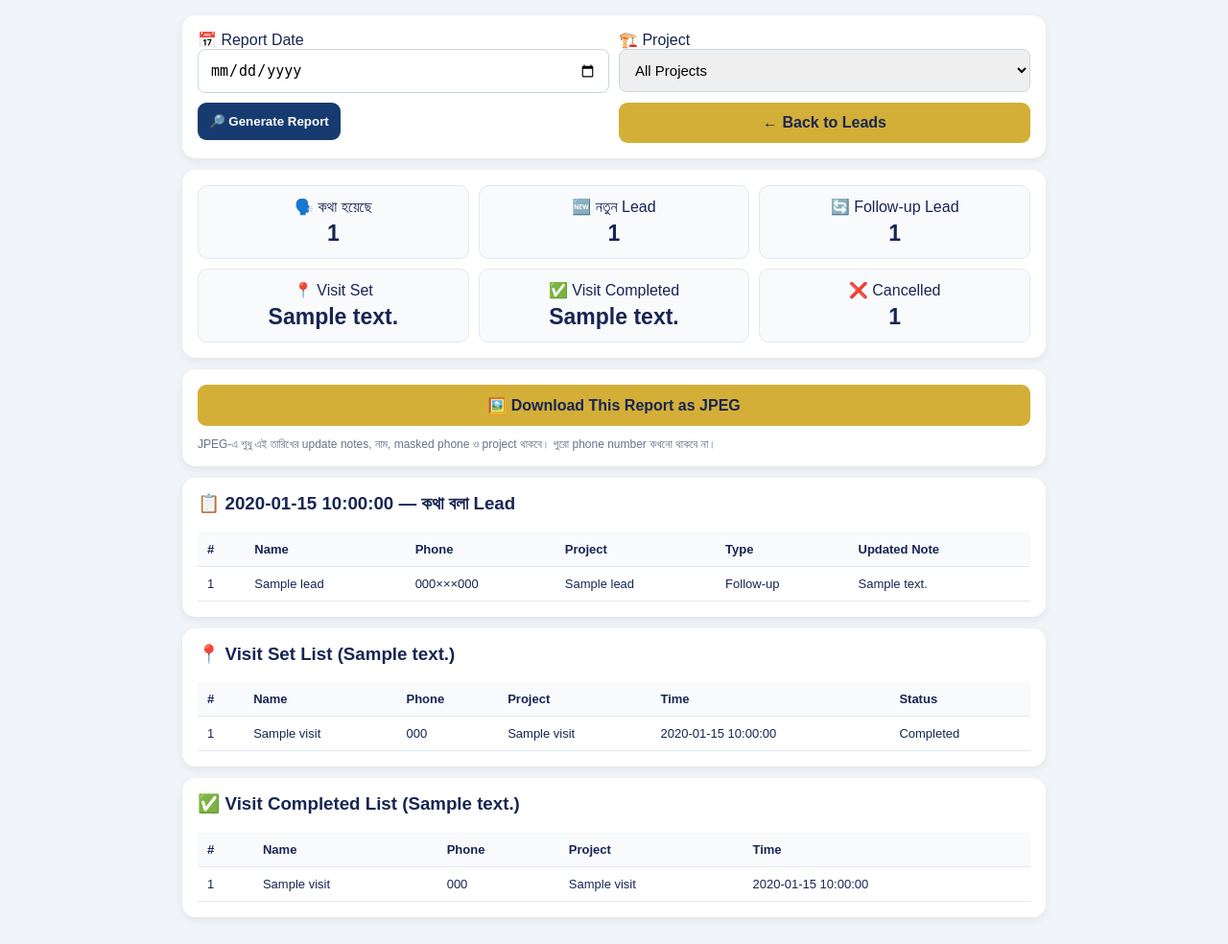
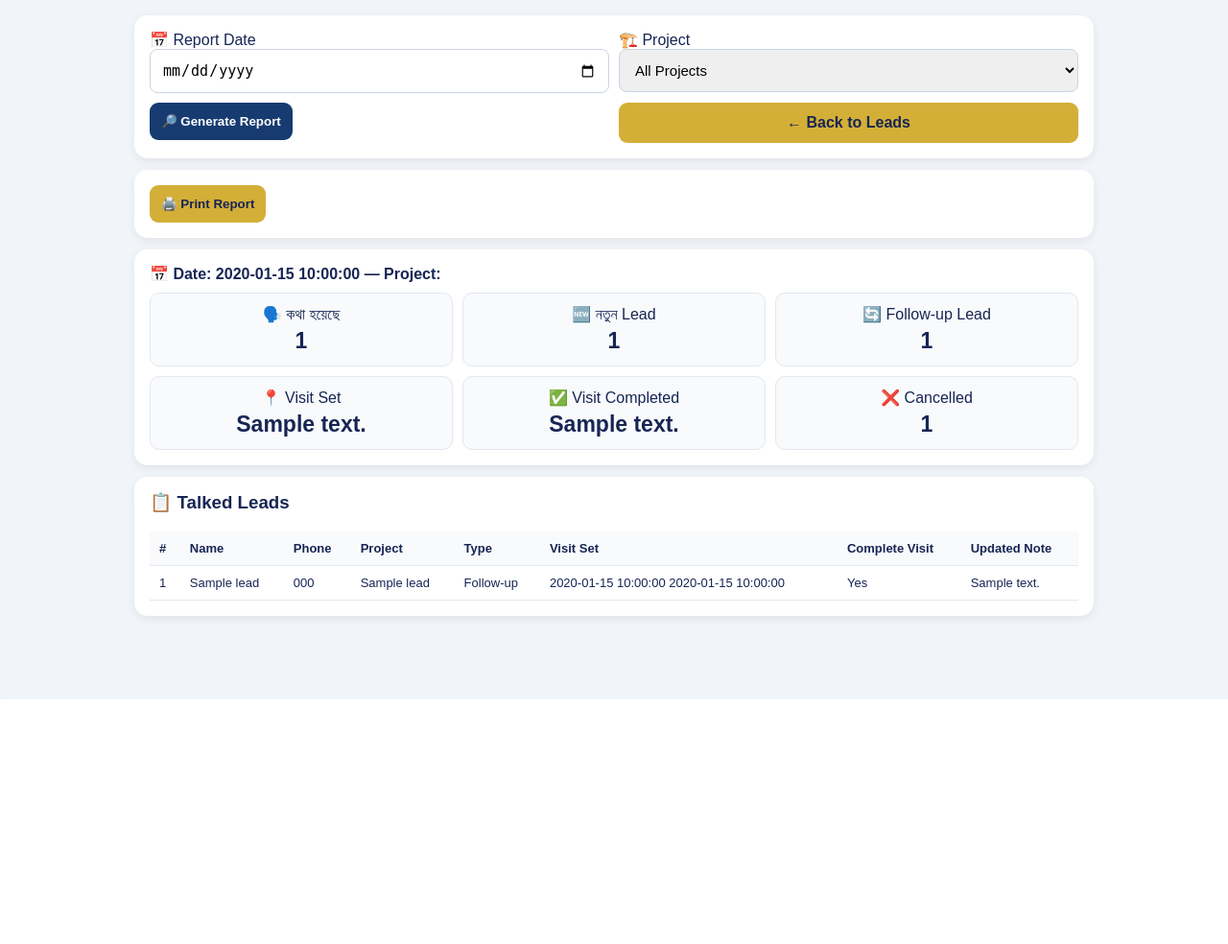
Before and after one commit to mdrabbimolla/my-business-crm, a Flask app: template templates/daily_report.html in a window 1280 px wide. Shown: the part 71-1055 px from the top of the page at 96% size. After the commit the page ends 800 px from the top, so only its background shows below. Run offline with Flask 3, Linux system fonts and the light colour scheme; the template is opened without the code that fills it: most values are stand-ins (such as "Sample title", 1, 10 or a date in 2020).

Commit message:
Fix delete actions, project files, and printable daily report

```diff
--- a/templates/daily_report.html
+++ b/templates/daily_report.html
@@ -7,22 +7,35 @@
 <style>
 body{margin:0;font-family:Arial,sans-serif;background:#f1f5f9;color:#172554}
 .header{background:linear-gradient(135deg,#172554,#173b70);color:white;padding:20px;border-bottom:3px solid #d4af37}
-.container{max-width:900px;margin:auto;padding:16px}
+.container{max-width:1000px;margin:auto;padding:16px}
 .card{background:white;border-radius:14px;padding:16px;margin-bottom:12px;box-shadow:0 3px 10px rgba(0,0,0,.07)}
 .filters{display:grid;grid-template-columns:1fr 1fr;gap:10px}
 input,select{width:100%;padding:12px;border:1px solid #cbd5e1;border-radius:8px;font-size:15px;box-sizing:border-box}
 .btn{display:block;text-align:center;text-decoration:none;padding:12px;border-radius:9px;font-weight:bold;border:0;cursor:pointer}
-.primary{background:#173b70;color:white}.gold{background:#d4af37;color:#172554}.back{color:#173b70}
+.primary{background:#173b70;color:white}.gold{background:#d4af37;color:#172554}
 .stats{display:grid;grid-template-columns:repeat(3,1fr);gap:10px}
 .stat{background:#f8fafc;border:1px solid #e2e8f0;border-radius:10px;padding:12px;text-align:center}
 .stat b{display:block;font-size:23px;margin-top:5px}
 .table-wrap{overflow:auto}
-table{width:100%;border-collapse:collapse;min-width:650px}
+table{width:100%;border-collapse:collapse;min-width:900px}
 th,td{padding:10px;border-bottom:1px solid #e2e8f0;text-align:left;vertical-align:top;font-size:13px}
 th{background:#f8fafc}
 .note{max-width:360px;white-space:pre-wrap}
 .small{font-size:12px;color:#64748b}
+.print-only{display:none}
 @media(max-width:600px){.filters,.stats{grid-template-columns:1fr}.container{padding:12px}}
+@media print{
+    body{background:white;color:#000}
+    .no-print,.menu-button,.side-menu,.menu-overlay{display:none !important}
+    .header{background:white;color:#000;border-bottom:2px solid #000;padding:10px}
+    .container{max-width:none;padding:0}
+    .card{box-shadow:none;border:1px solid #bbb;border-radius:0;margin:0 0 8px;padding:10px}
+    .print-only{display:block}
+    .table-wrap{overflow:visible}
+    table{min-width:0;width:100%;font-size:10px}
+    th,td{font-size:10px;padding:6px}
+    .note{max-width:none}
+}
 </style>
 </head>
 <body>
@@ -30,31 +43,23 @@ th{background:#f8fafc}
 <div class="header"><h2 style="margin:0">📊 Daily Sales Report</h2></div>
 <div class="container">
 
-<div class="card">
+<div class="card no-print">
 <form method="GET" action="/daily-report" class="filters">
-<div>
-<label>📅 Report Date</label>
-<input type="date" name="date" value="{{ report_date }}">
-</div>
-<div>
-<label>🏗️ Project</label>
-<select name="project_id">
-<option value="">All Projects</option>
-{% for project in projects %}
-<option value="{{ project['id'] }}" {% if project_filter == project['id']|string %}selected{% endif %}>{{ project['name'] }}</option>
-{% endfor %}
-</select>
-</div>
-<div>
-<button class="btn primary" type="submit">🔎 Generate Report</button>
-</div>
-<div>
-<a class="btn gold" href="/leads">← Back to Leads</a>
-</div>
+<div><label>📅 Report Date</label><input type="date" name="date" value="{{ report_date }}"></div>
+<div><label>🏗️ Project</label><select name="project_id"><option value="">All Projects</option>{% for project in projects %}<option value="{{ project['id'] }}" {% if project_filter == project['id']|string %}selected{% endif %}>{{ project['name'] }}</option>{% endfor %}</select></div>
+<div><button class="btn primary" type="submit">🔎 Generate Report</button></div>
+<div><a class="btn gold" href="/leads">← Back to Leads</a></div>
 </form>
 </div>
 
+<div class="card no-print" style="display:flex;gap:10px;flex-wrap:wrap">
+<button class="btn gold" type="button" onclick="window.print()">🖨️ Print Report</button>
+</div>
+
+<div id="printReport">
 <div class="card">
+<div class="print-only" style="font-size:18px;font-weight:bold;margin-bottom:8px">My Business CRM — Daily Sales Report</div>
+<div style="font-weight:bold;margin-bottom:10px">📅 Date: {{ report_date }}{% if project_filter %} — Project: {% for project in projects %}{% if project['id']|string == project_filter %}{{ project['name'] }}{% endif %}{% endfor %}{% endif %}</div>
 <div class="stats">
 <div class="stat">🗣️ কথা হয়েছে<b>{{ talked_count }}</b></div>
 <div class="stat">🆕 নতুন Lead<b>{{ new_leads_count }}</b></div>
@@ -66,28 +71,21 @@ th{background:#f8fafc}
 </div>
 
 <div class="card">
-<a class="btn gold" href="/daily-report-jpeg?date={{ report_date }}{% if project_filter %}&project_id={{ project_filter }}{% endif %}">🖼️ Download This Report as JPEG</a>
-<p class="small" style="margin-bottom:0">JPEG-এ শুধু এই তারিখের update notes, নাম, masked phone ও project থাকবে। পুরো phone number কখনো থাকবে না।</p>
-</div>
-
-<div class="card" id="reportCard">
-<h3 style="margin-top:0">📋 {{ report_date }} — কথা বলা Lead</h3>
+<h3 style="margin-top:0">📋 Talked Leads</h3>
 {% if talked_leads %}
 <div class="table-wrap">
 <table id="reportTable">
-<thead><tr><th>#</th><th>Name</th><th>Phone</th><th>Project</th><th>Type</th><th>Updated Note</th></tr></thead>
+<thead><tr><th>#</th><th>Name</th><th>Phone</th><th>Project</th><th>Type</th><th>Visit Set</th><th>Complete Visit</th><th>Updated Note</th></tr></thead>
 <tbody>
 {% for lead in talked_leads %}
 <tr>
 <td>{{ loop.index }}</td>
 <td>{{ lead['name'] or 'Name not added' }}</td>
-<td>{{ lead['phone'][:5] if lead['phone'] else '' }}×××{{ lead['phone'][-3:] if lead['phone'] else '' }}</td>
+<td>{% set local_phone = lead['phone'][3:] if lead['phone'] and lead['phone'].startswith('+88') else (lead['phone'] or '') %}{{ local_phone[:5] }}{% if local_phone|length >= 8 %}×××{{ local_phone[-3:] }}{% endif %}</td>
 <td>{{ lead['project_name'] or 'Unassigned' }}</td>
-<td>
-{% if (lead['created_at'] or '')[:10] == report_date and (lead['previous_note_count'] or 0) == 0 %}New Lead
-{% elif lead['follow_up_date'] == report_date %}Follow-up
-{% else %}Conversation{% endif %}
-</td>
+<td>{% if (lead['created_at'] or '')[:10] == report_date and (lead['previous_note_count'] or 0) == 0 %}New Lead{% elif lead['follow_up_date'] == report_date %}Follow-up{% else %}Conversation{% endif %}</td>
+<td>{% if lead['visit_date'] %}{{ lead['visit_date'] }}{% if lead['visit_time'] %} {{ lead['visit_time'] }}{% endif %}{% else %}—{% endif %}</td>
+<td>{% if lead['visit_status'] == 'Completed' and lead['visit_completed_date'] == report_date %}Yes{% else %}—{% endif %}</td>
 <td class="note">{{ lead['note'] }}</td>
 </tr>
 {% endfor %}
@@ -98,27 +96,8 @@ th{background:#f8fafc}
 <div style="text-align:center;color:#64748b;padding:25px">📭 এই তারিখ/Project-এর জন্য কোনো update note পাওয়া যায়নি।</div>
 {% endif %}
 </div>
-
-<div class="card">
-<h3 style="margin-top:0">📍 Visit Set List ({{ visits_scheduled }})</h3>
-{% if visit_list %}
-<div class="table-wrap"><table><thead><tr><th>#</th><th>Name</th><th>Phone</th><th>Project</th><th>Time</th><th>Status</th></tr></thead><tbody>
-{% for visit in visit_list %}<tr><td>{{ loop.index }}</td><td>{{ visit['name'] or 'Name not added' }}</td><td>{{ visit['phone'] }}</td><td>{{ visit['project_name'] or 'Unassigned' }}</td><td>{{ visit['visit_time'] or '-' }}</td><td>{{ visit['visit_status'] or 'Planned' }}</td></tr>{% endfor %}
-</tbody></table></div>
-{% else %}<p class="small">আজ কোনো Visit Set নেই।</p>{% endif %}
 </div>
-
-<div class="card">
-<h3 style="margin-top:0">✅ Visit Completed List ({{ visits_completed }})</h3>
-{% if completed_list %}
-<div class="table-wrap"><table><thead><tr><th>#</th><th>Name</th><th>Phone</th><th>Project</th><th>Time</th></tr></thead><tbody>
-{% for visit in completed_list %}<tr><td>{{ loop.index }}</td><td>{{ visit['name'] or 'Name not added' }}</td><td>{{ visit['phone'] }}</td><td>{{ visit['project_name'] or 'Unassigned' }}</td><td>{{ visit['visit_time'] or '-' }}</td></tr>{% endfor %}
-</tbody></table></div>
-{% else %}<p class="small">আজ কোনো Visit Completed নেই।</p>{% endif %}
 </div>
-
-</div>
-
 <script></script>
 </body>
 </html>
```
